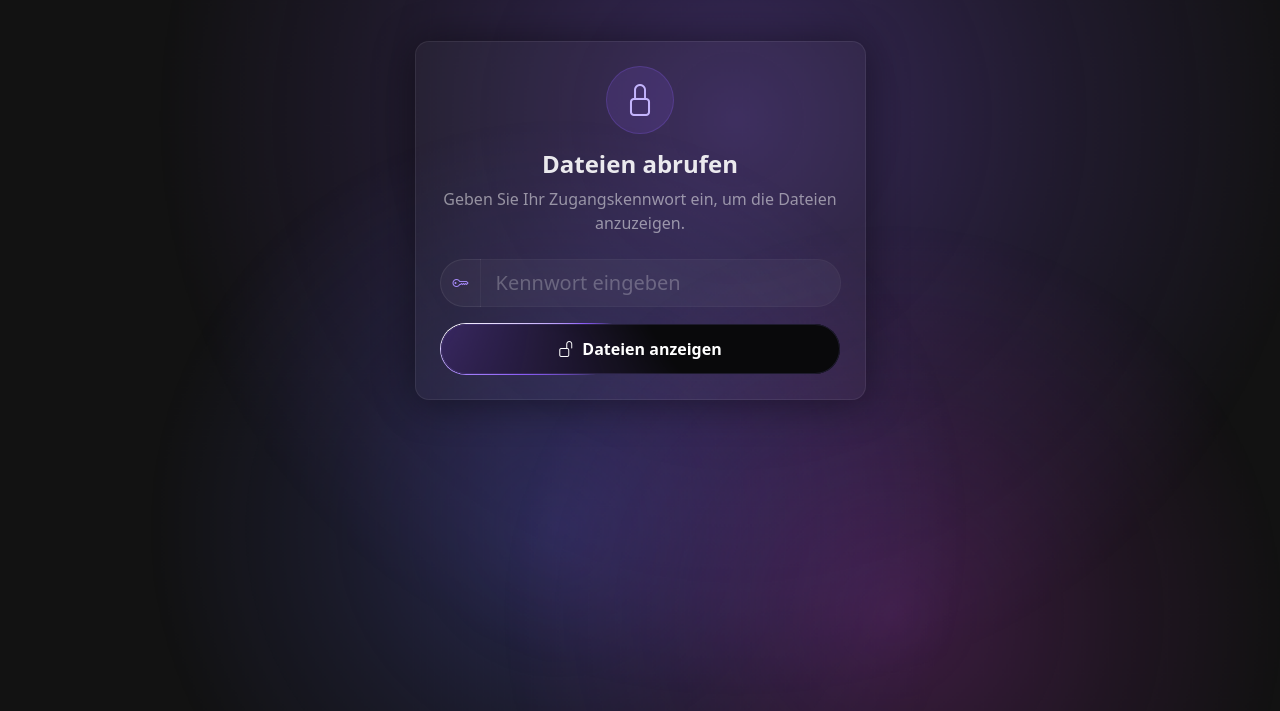
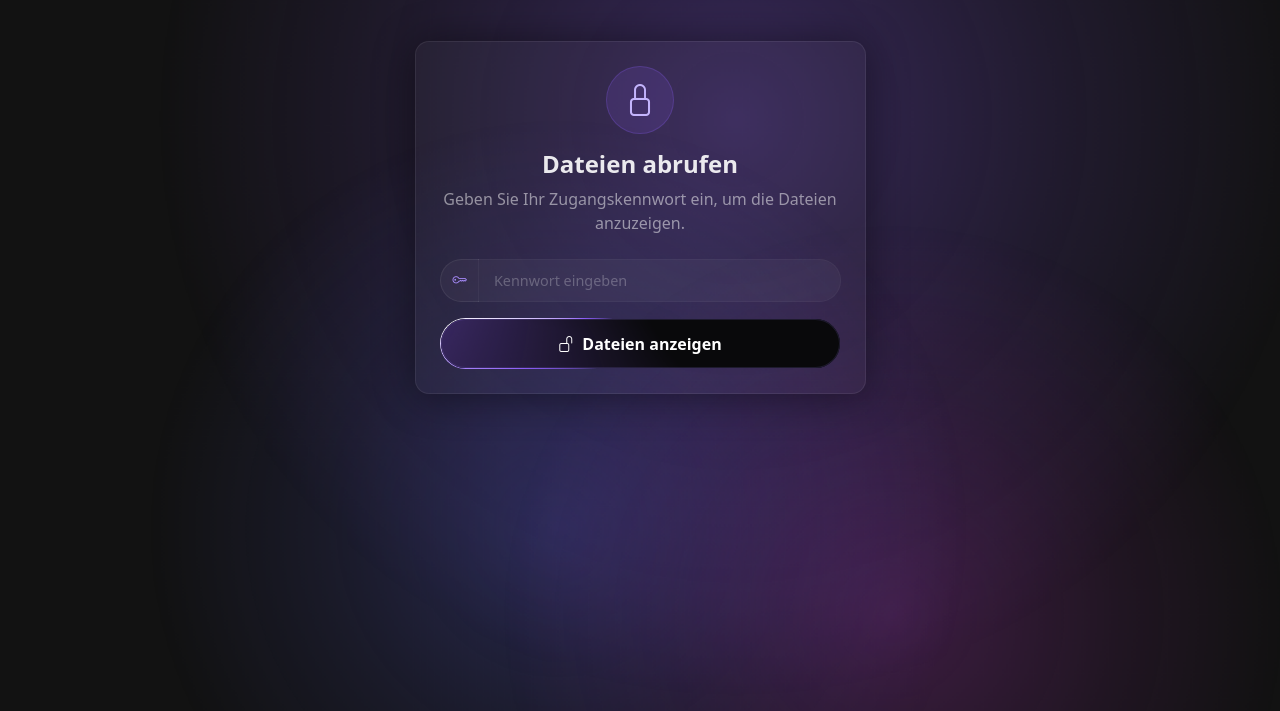
Before and after one commit to berto-1974/Downloadcenter, a website: page public/index.html in a window 1280 px wide. Shown: the part 89-800 px from the top of the page. Drawn offline with nearby package versions, Linux system fonts and the light colour scheme.

Commit message:
Fix: Einheitliche Feldhöhe und Button-Höhe in Dark und Light Mode
Padding, font-size und line-height für form-control, input-group-text
und btn werden theme-unabhängig normalisiert, damit Bootstrap-Defaults
im Light Mode keine Abweichungen gegenüber den Dark-Mode-Overrides
erzeugen.

Co-Authored-By: Claude Sonnet 4.6 <noreply@anthropic.com>

```diff
--- a/public/css/styles.css
+++ b/public/css/styles.css
@@ -135,12 +135,23 @@ body {
   font-size: 2.4rem;
 }
 
+/* ===== Einheitliche Feldhöhe (theme-unabhängig) ===== */
+.form-control,
+.form-control-lg,
+.input-group-text {
+  padding-top:    0.6rem;
+  padding-bottom: 0.6rem;
+  font-size:      0.9rem;
+  line-height:    1.5;
+}
+
 /* ===== Buttons — Pill-Form ===== */
 .btn {
   border-radius: 9999px;
   font-size: 0.9rem;
   font-weight: 600;
   padding: 0.6rem 1.4rem;
+  line-height: 1.5;
   transition: all 0.15s ease;
 }
 
@@ -148,12 +159,14 @@ body {
   border-radius: 9999px;
   padding: 0.4rem 1rem;
   font-size: 0.82rem;
+  line-height: 1.5;
 }
 
 .btn-lg {
   border-radius: 9999px;
   padding: 0.8rem 2.2rem;
   font-size: 1rem;
+  line-height: 1.5;
 }
 
 /* ===== Datei-Thumbnail (Admin Dateiliste) ===== */
```
